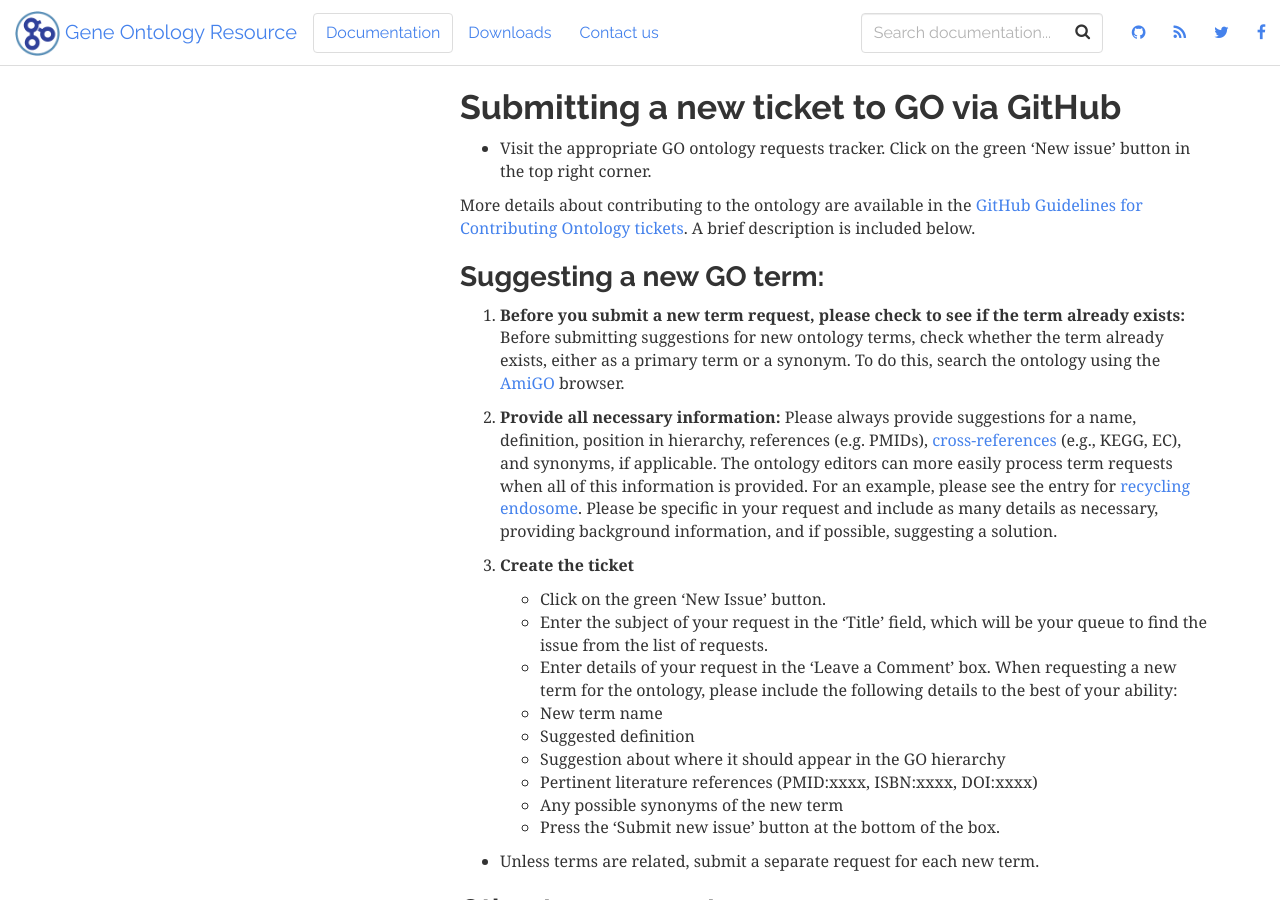
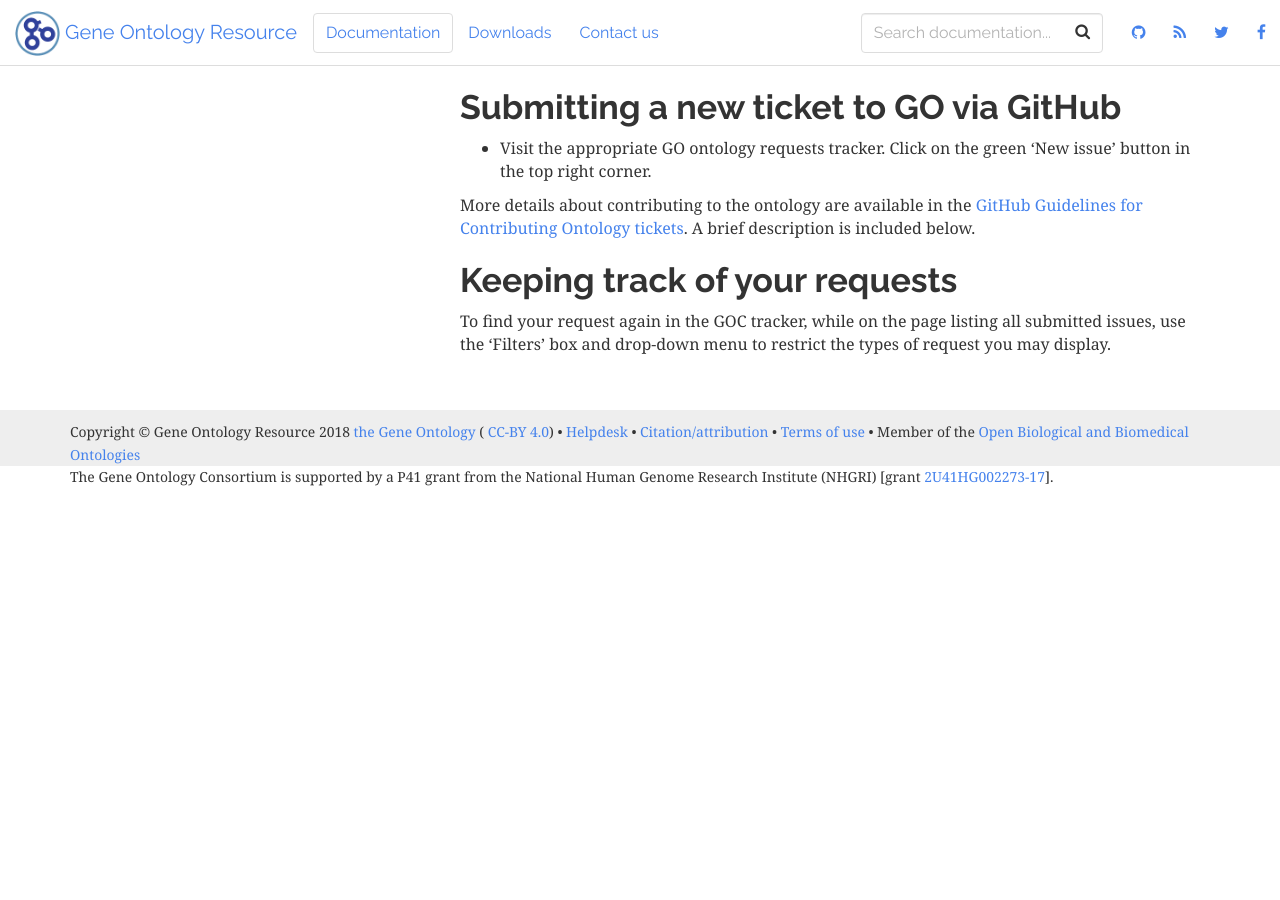
Before and after one commit to geneontology/geneontology.github.io, a Jekyll site: the page built from _docs/how-to-submit-requests.md, in a window 1280 px wide and 900 px high, scrolled down 590 px. Built offline with Jekyll 4.4.1, drawn with Linux system fonts in a browser that asks for light colours; nearby versions of some CDN libraries; after the commit the page ends 1078 px from its top, so only the background shows below that; some of the changed text lies outside the part shown.

Commit message:
Update how-to-submit-requests.md

```diff
--- a/_docs/how-to-submit-requests.md
+++ b/_docs/how-to-submit-requests.md
@@ -20,32 +20,5 @@ GO uses <a href="https://github.com/">GitHub</a> as a mechanism for tracking ont
 
 More details about contributing to the ontology are available in the [GitHub Guidelines for Contributing Ontology tickets](https://github.com/geneontology/go-ontology/blob/master/CONTRIBUTING.md){:target="_blank"}. A brief description is included below.
 
-
-### Suggesting a new GO term:
-
-1. **Before you submit a new term request, please check to see if the term already exists:** Before submitting suggestions for new ontology terms, check whether the term already exists, either as a primary term or a synonym. To do this, search the ontology using the <a href="http://amigo.geneontology.org/amigo">AmiGO</a> browser.
-
-2. **Provide all necessary information:** Please always provide suggestions for a name, definition, position in hierarchy, references (e.g. PMIDs), [cross-references](/docs/download-mappings/) (e.g., KEGG, EC), and synonyms, if applicable.  The ontology editors can more easily process term requests when all of this information is provided.  For an example, please see the entry for [recycling endosome](http://amigo.geneontology.org/amigo/term/GO:0055037). Please be specific in your request and include as many details as necessary, providing background information, and if possible, suggesting a solution.
-
-3. **Create the ticket**
- - Click on the green 'New Issue' button.
- - Enter the subject of your request in the 'Title' field, which will be your queue to find the issue from the list of requests.
- - Enter details of your request in the 'Leave a Comment' box. When requesting a new term for the ontology, please include the following details to the best of your ability:
-+ New term name
-+ Suggested definition
-+ Suggestion about where it should appear in the GO hierarchy
-+ Pertinent literature references (PMID:xxxx, ISBN:xxxx, DOI:xxxx)
-+ Any possible synonyms of the new term
-- Press the 'Submit new issue' button at the bottom of the box.
-
-+ Unless terms are related, submit a separate request for each new term.
-
-### Other term requests:
-Common requests to modify terms include:
-+ Missing synonyms or incorrect synonym types
-+ Changes to the position of the term in the hierarchy
- + Taxon restrictions
-
-
 ## Keeping track of your requests
 To find your request again in the GOC tracker, while on the page listing all submitted issues, use the 'Filters' box and drop-down menu to restrict the types of request you may display.
```
